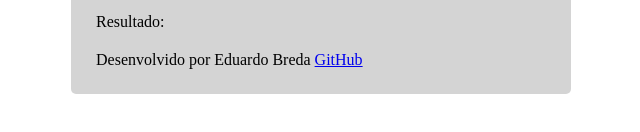
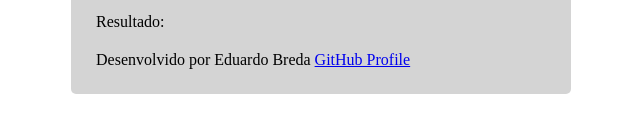
Before and after one commit to eduardo12561/Teste-tecnico, a plain HTML site: page index.html in a window 1280 px wide. Shown: the part 232-364 px from the top of the page, 319-959 px from the left. Drawn offline with Linux system fonts and the light colour scheme; a web font is replaced by a local one.

```diff
--- a/index.html
+++ b/index.html
@@ -21,7 +21,7 @@
         </div>
 
         <p>Resultado: <span class="arabic-result result"></span></p>
-        <p class="footer">Desenvolvido por Eduardo Breda <a href="https://github.com/eduardo12561" target="blank">GitHub</a></p>
+        <p class="footer">Desenvolvido por Eduardo Breda <a href="https://github.com/eduardo12561" target="blank">GitHub Profile</a></p>
     <script src="arábico.js"></script>
 </body>
 </html>
```
